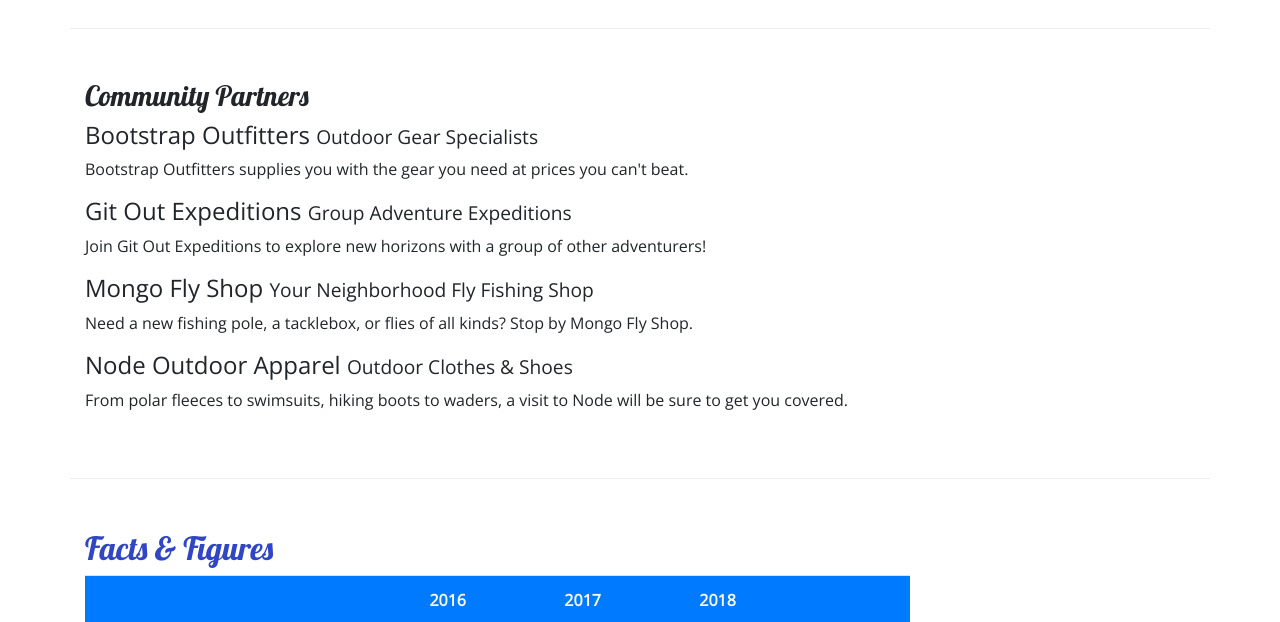
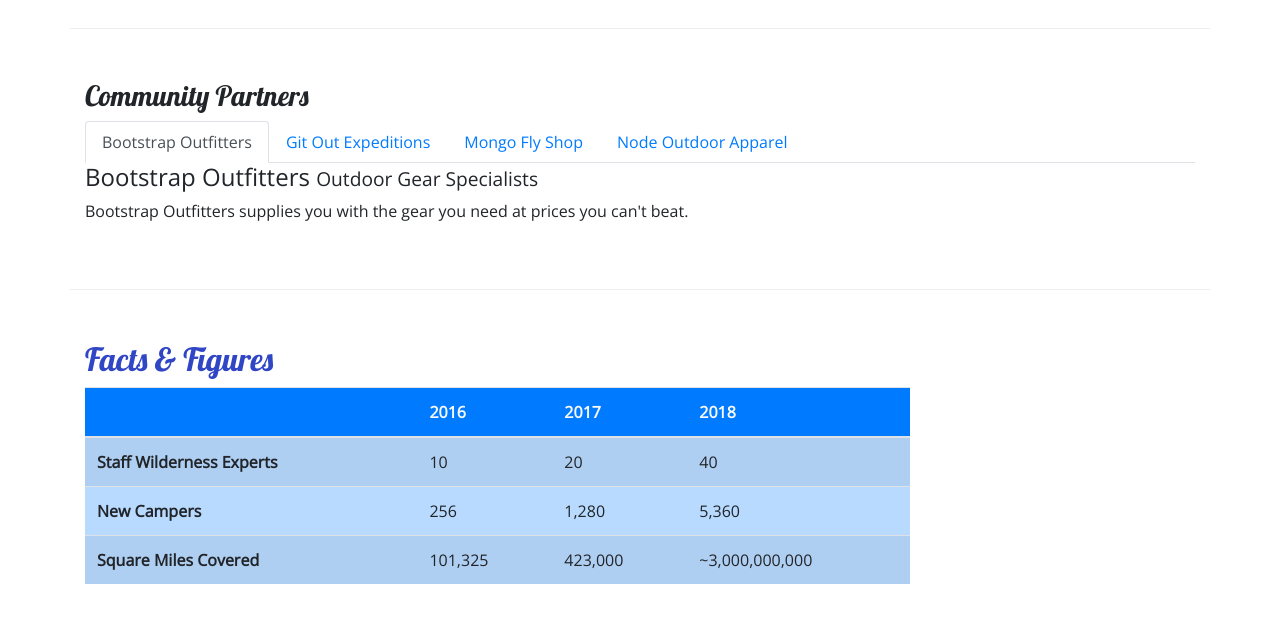
Before and after one commit to rnjonesnc/Nucampwebsite, a website: page aboutus.html in a window 1280 px wide. Shown: the part 840-1462 px from the top of the page. Drawn offline with nearby package versions, Linux system fonts and the light colour scheme.

Commit message:
Adding Tabbed Panel

```diff
--- a/aboutus.html
+++ b/aboutus.html
@@ -26,7 +26,7 @@
             <div class="row">
                 <div class="col-4 col-sm-3 col-md-2 align-self-center">
                     <a href="index2.html"><img src="img/logo.png" class="img-fluid" /></a>
-                 </div>
+                </div>
                 <div class="col">
                     <h1>NuCamp</h1>
                     <h2>a better way to camp</h2>
@@ -52,7 +52,8 @@
                     <li class="nav-item active"><a class="nav-link" href="aboutus.html"><i class="fa fa-info fa-lg"></i>
                             About</a></li>
                     <li class="nav-item"><a class="nav-link" href="#"><i class="fa fa-list fa-lg"></i> Sites</a></li>
-                    <li class="nav-item"><a class="nav-link" href="contactus.html"><i class="fa fa-address-card fa-lg"></i>
+                    <li class="nav-item"><a class="nav-link" href="contactus.html"><i
+                                class="fa fa-address-card fa-lg"></i>
                             Contact</a></li>
                 </ul>
             </div>
@@ -125,24 +126,42 @@
 
         <!-- <hr/> -->
 
+        <!-- Tab example  -->
         <div class="row row-content">
             <div class="col">
                 <h3>Community Partners</h3>
-                <h4>Bootstrap Outfitters <small>Outdoor Gear Specialists</small></h4>
-                <p class="d-none d-sm-block">Bootstrap Outfitters supplies you with the gear you need at prices you
-                    can't beat.</p>
-                <h4>Git Out Expeditions <small>Group Adventure Expeditions</small></h4>
-                <p class="d-none d-sm-block">Join Git Out Expeditions to explore new horizons with a group of other
-                    adventurers!</p>
-                <h4>Mongo Fly Shop <small>Your Neighborhood Fly Fishing Shop</small></h4>
-                <p class="d-none d-sm-block">Need a new fishing pole, a tacklebox, or flies of all kinds? Stop by Mongo
-                    Fly Shop.</p>
-                <h4>Node Outdoor Apparel <small>Outdoor Clothes & Shoes</small></h4>
-                <p class="d-none d-sm-block">From polar fleeces to swimsuits, hiking boots to waders, a visit to Node
-                    will be sure to get you
-                    covered.</p>
+                <ul class="nav nav-tabs">
+                    <li class="nav-item"><a class="nav-link active" href="#bootstrap" role="tab" data-toggle="tab">Bootstrap Outfitters</a>
+                    <li class="nav-item"><a class="nav-link" href="#git" role="tab" data-toggle="tab">Git Out Expeditions</a>
+                    <li class="nav-item"><a class="nav-link" href="#mongo" role="tab" data-toggle="tab">Mongo Fly Shop</a>
+                    <li class="nav-item"><a class="nav-link" href="#node" role="tab" data-toggle="tab">Node Outdoor Apparel</a>
+                    </ul>
+                        <div class="tab-content">
+                            <div role="tabpanel" class="tab-pane fade show active" id="bootstrap">
+                                <h4>Bootstrap Outfitters <small>Outdoor Gear Specialists</small></h4>
+                                <p class="d-none d-sm-block">Bootstrap Outfitters supplies you with the gear you need at
+                                    prices you can't beat.</p>
+                            </div>
+                            <div role="tabpanel" class="tab-pane fade" id="git">
+                                <h4>Git Out Expeditions <small>Group Adventure Expeditions</small></h4>
+                                <p class="d-none d-sm-block">Join Git Out Expeditions to explore new horizons with a
+                                    group of other adventurers!</p>
+                            </div>
+                            <div role="tabpanel" class="tab-pane fade" id="mongo">
+                                <h4>Mongo Fly Shop <small>Your Neighborhood Fly Fishing Shop.</small></h4>
+                                <p class="d-none d-sm-block">Need a new fishing pole, a tacklebox, or flies of all
+                                    kinds? Stop by Mongo Fly Shop.</p>
+                            </div>
+                            <div role="tabpanel" class="tab-pane fade" id="node">
+                                <h4>Node Outdoor Apparel <small>Outdoor Clothes & Shoes</small></h4>
+                                <p class="d-none d-sm-block">From polar fleeces to swimsuits, hiking boots to waders, a
+                                    visit to Node will be sure to get you covered.</p>
+
+                     </div>
+                 </div>
             </div>
         </div>
+
 
         <div class="row row-content">
             <div class="col-sm-9">
```
